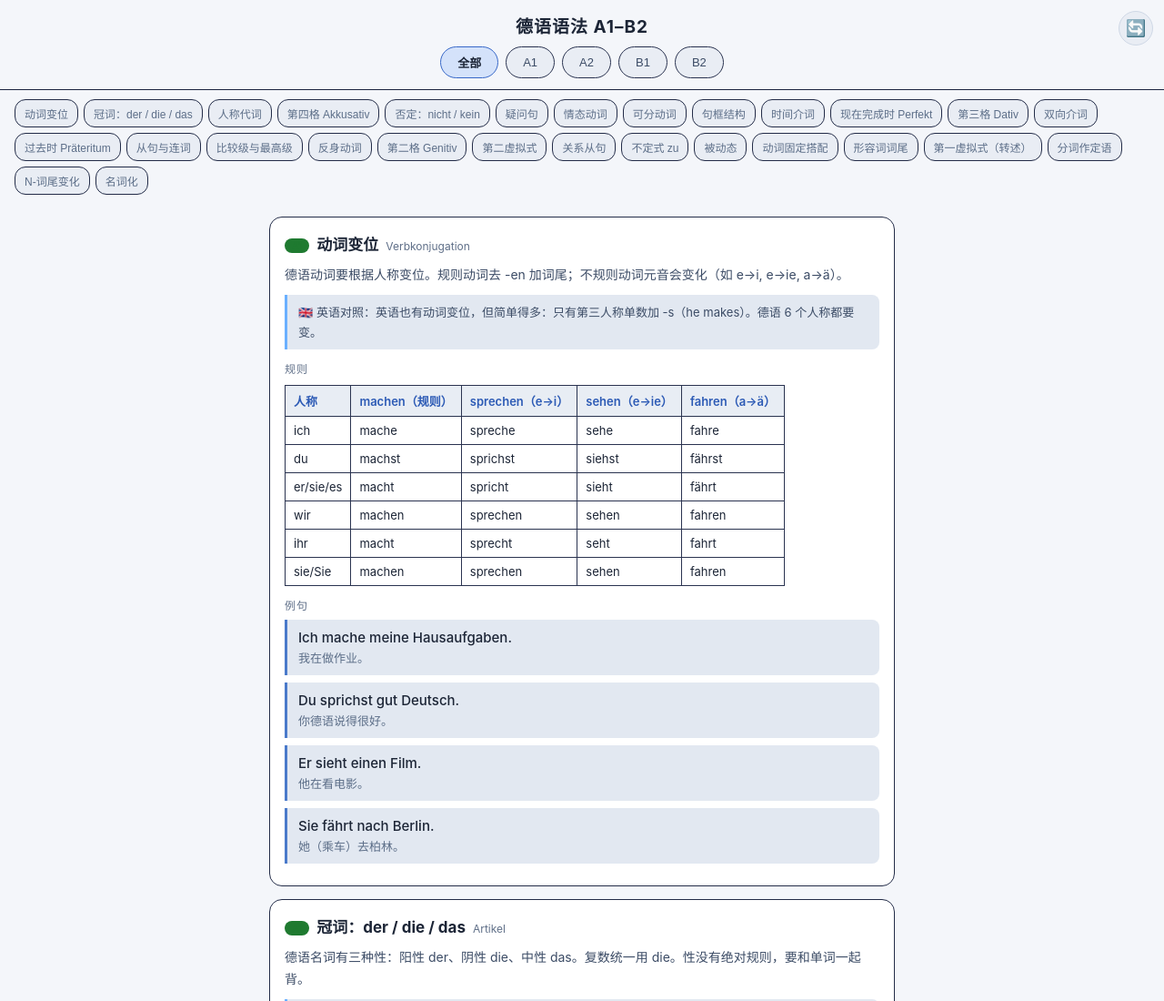
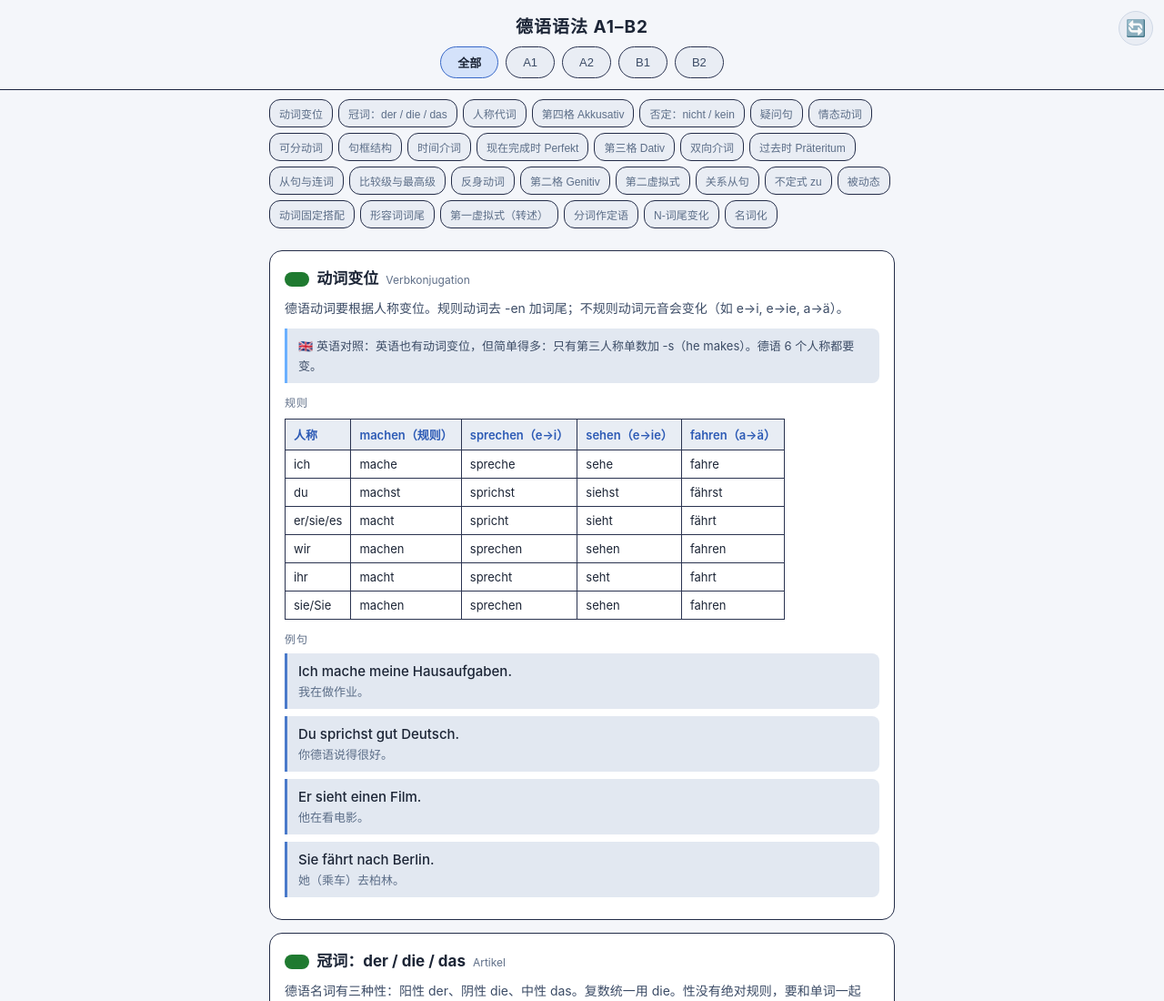
Before and after one commit to wdjiangdev/delernen, a plain HTML site: page grammatik/index.html in a window 1280 px wide. Shown: the top 1100 px of the page at 91% size. Drawn offline with Linux system fonts and the light colour scheme.

Commit message:
语法/课程页目录对齐：#toc 原全宽与正文 720 居中不对齐，约束为同宽居中；正文阅读宽度不动

```diff
--- a/grammatik/index.html
+++ b/grammatik/index.html
@@ -20,7 +20,7 @@ header h1{font-size:19px;font-weight:700;text-align:center;letter-spacing:1px}
 .tab{padding:7px 18px;border-radius:18px;border:1px solid #2a3350;background:var(--bg-elev);color:var(--text2);font-size:13px;cursor:pointer}
 .tab.active{background:var(--accentbg);border-color:var(--accent);color:#fff;font-weight:600}
 [data-theme="light"] .tab.active{color:#1c2536}
-#toc{padding:10px 16px;display:flex;flex-wrap:wrap;gap:6px}
+#toc{padding:10px 16px;display:flex;flex-wrap:wrap;gap:6px;max-width:720px;margin:0 auto}
 .toc-item{font-size:12px;padding:6px 10px;border-radius:12px;background:var(--bg-elev);border:1px solid #232c48;color:var(--text3);cursor:pointer}
 .toc-item:active{background:var(--border2)}
 main{padding:0 16px 40px;max-width:720px;margin:0 auto}
```
Also changed, not shown: kurs/a1/index.html (+1 -1 lines), kurs/a2/index.html (+1 -1 lines), kurs/b1/index.html (+1 -1 lines), kurs/b2/index.html (+1 -1 lines), kurs/c1/index.html (+1 -1 lines).
